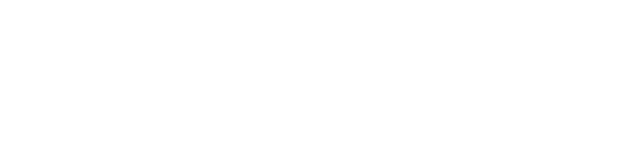
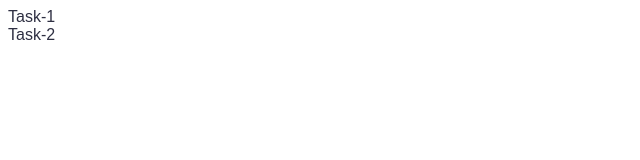
Before and after one commit to Kenediii/goit-js-hw-09, a website built with Vite: page src/index.html in a window 1280 px wide. Shown: the whole page, without its empty margins (0-640 px from the left). Built offline with nearby package versions, Linux system fonts and the light colour scheme.

Commit message:
Update index.html

```diff
--- a/src/index.html
+++ b/src/index.html
@@ -8,3 +8,14 @@
   <title>Vanilla App Template</title>
   <link rel="stylesheet" href="./css/styles.css" />
 </head>
+
+<body>
+  <nav>
+    <ul>
+      <li><a href="./1-gallery.html">Task-1</a></li>
+      <li><a href="./2-form.html">Task-2</a></li>
+    </ul>
+  </nav>
+</body>
+
+</html>
```
